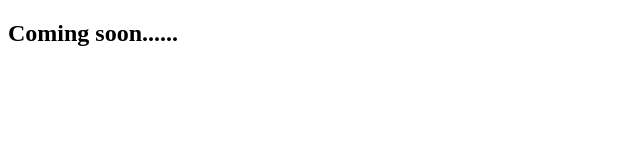
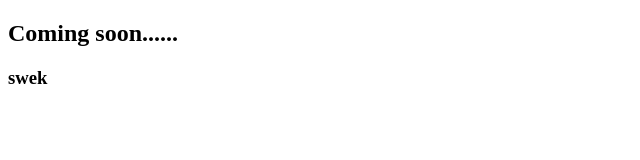
Before and after one commit to swkkrdswk/git-101, a plain HTML site: page index.html in a window 1280 px wide. Shown: the full height of the page, 0-640 px from the left. Drawn offline with Linux system fonts and the light colour scheme.

Commit message:
Added H3

```diff
--- a/index.html
+++ b/index.html
@@ -5,5 +5,6 @@
 	</head>
 	<body>
 		<h2>Coming soon......</h2>
+		<h3>swek</h3>
 	</body>
 </html>
```
